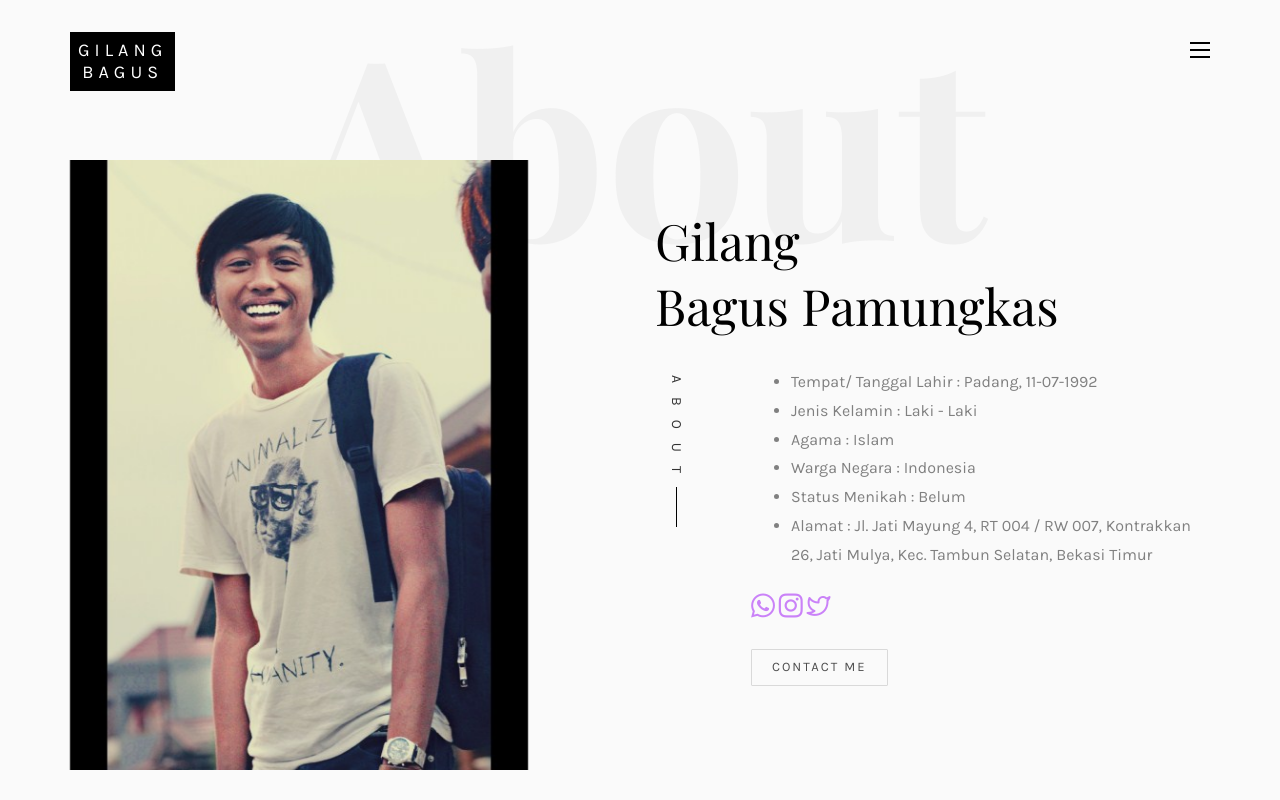
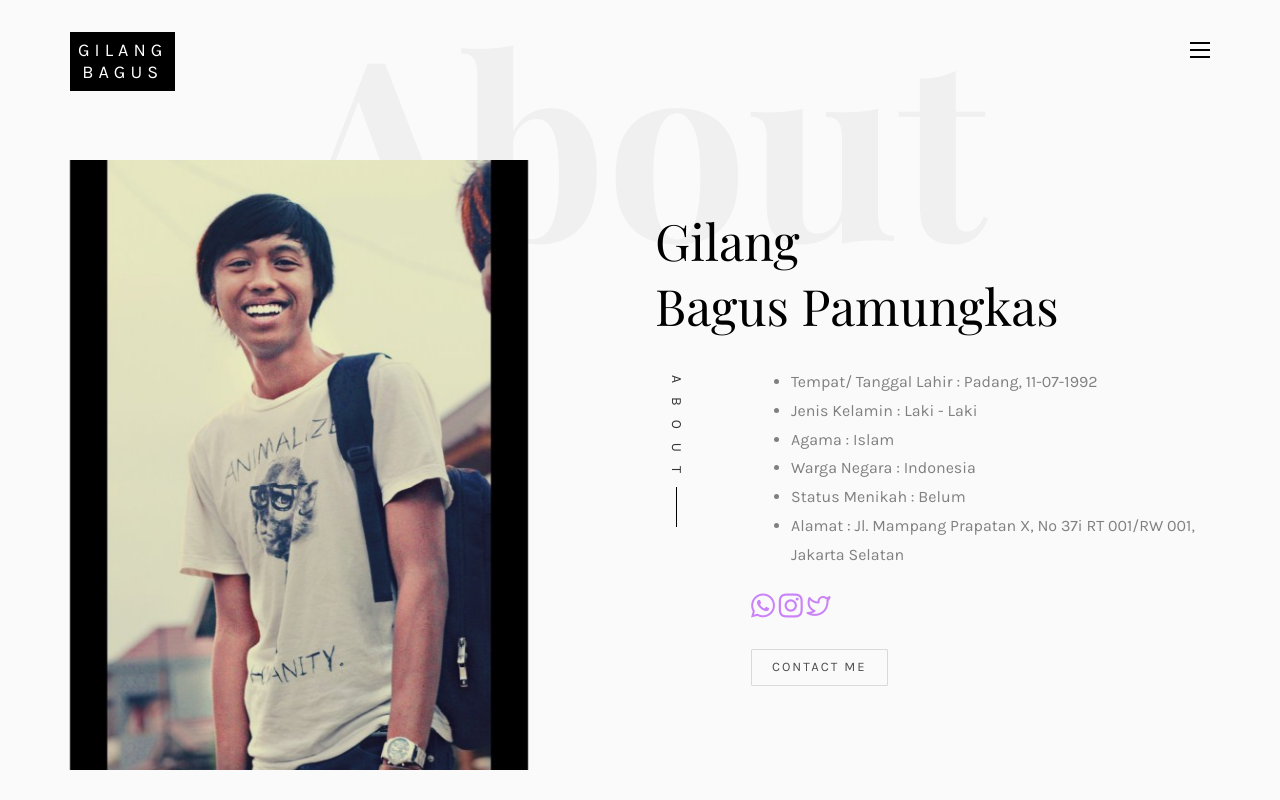
Before and after one commit to gilangbagus1107/resume, a plain HTML site: page about.html in a window 1280 px wide. Shown: the top 800 px of the page. Drawn offline with nearby package versions, Linux system fonts and the light colour scheme; files whose address does not match are found by name; a web font is replaced by a local one.

Commit message:
Ganti alamat

```diff
--- a/about.html
+++ b/about.html
@@ -131,7 +131,7 @@
 										<li>Agama : Islam</li>
 										<li>Warga Negara : Indonesia</li>
 										<li>Status Menikah : Belum</li>
-										<li>Alamat : Jl. Jati Mayung 4, RT 004 / RW 007, Kontrakkan 26, Jati Mulya, Kec. Tambun Selatan, Bekasi Timur</li>
+										<li>Alamat : Jl. Mampang Prapatan X, No 37i RT 001/RW 001, Jakarta Selatan</li>
 									</ul>
 								<p class="colorlib-social-icons">
 									<a href="https://wa.link/x2to94"><i class="icon-whatsapp"></i></a>
```
